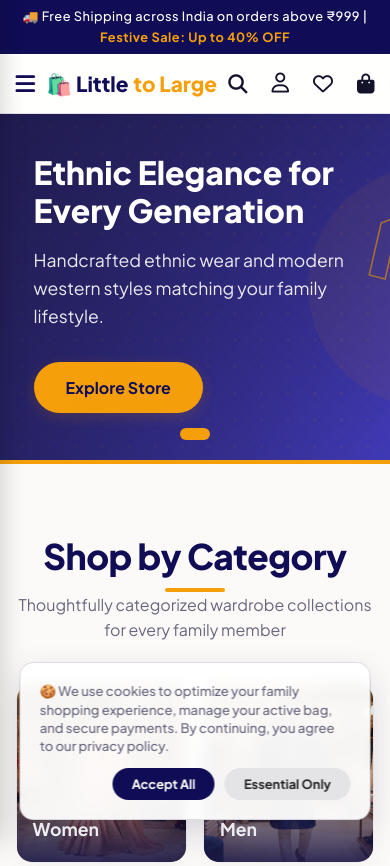
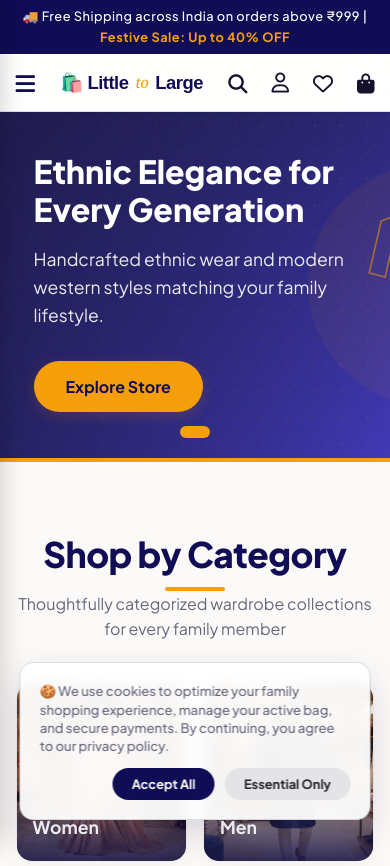
Before and after one commit to Naitik544/clothes-website, a website: page public/index.html in a window 390 px wide. Shown: the top 866 px of the page. Drawn offline with Linux system fonts and the light colour scheme; no server answers; a script that the page names is missing.

Commit message:
design: redesign logo layout and typography to prevent wrapping of 'to' on mobile screen sizes

```diff
--- a/public/css/ux-premium.css
+++ b/public/css/ux-premium.css
@@ -975,3 +975,35 @@ body.drawer-open {
     font-size: 0.7rem !important;
   }
 }
+
+/* 23. ELEGANT LOGO TYPOGRAPHY & NO-WRAP MOBILE FIXES */
+.logo, .footer-logo {
+  white-space: nowrap !important;
+  display: flex !important;
+  align-items: center !important;
+  font-size: 1.45rem !important;
+  font-weight: 800 !important;
+  letter-spacing: -0.5px !important;
+  font-family: 'Outfit', sans-serif !important;
+  text-transform: capitalize !important;
+}
+
+.logo-accent {
+  color: var(--marigold) !important;
+  font-style: italic !important;
+  font-weight: 400 !important;
+  font-family: Georgia, serif !important;
+  font-size: 1.25rem !important;
+  margin: 0 4px !important;
+  text-transform: lowercase !important;
+}
+
+@media (max-width: 576px) {
+  .logo {
+    font-size: 1.15rem !important; /* Shrunk size on mobile to prevent wrapping and overlaps */
+  }
+  .logo-accent {
+    font-size: 0.95rem !important;
+    margin: 0 2px !important;
+  }
+}
--- a/public/js/app.js
+++ b/public/js/app.js
@@ -237,7 +237,7 @@ function renderHeaderFooter() {
         <button class="hamburger-btn" onclick="toggleNavDrawer()"><i class="fas fa-bars"></i></button>
 
         <a href="index.html" class="logo">
-          🛍️ Little <span>to Large</span>
+          🛍️ Little <span class="logo-accent">to</span> Large
         </a>
 
         <nav class="nav-links">
@@ -365,7 +365,7 @@ function renderHeaderFooter() {
     footerTag.innerHTML = `
       <div class="container footer-grid">
         <div class="footer-col">
-          <div class="footer-logo">🛍️ Little <span>to Large</span></div>
+          <div class="footer-logo">🛍️ Little <span class="logo-accent">to</span> Large</div>
           <p>India's premium family clothing store. We bring comfortable, beautiful ethnic and western outfits from infants to adults. Designed to grow and scale with Indian family values.</p>
           <div class="social-links">
             <a href="#" class="social-icon"><i class="fab fa-facebook-f"></i></a>
```
